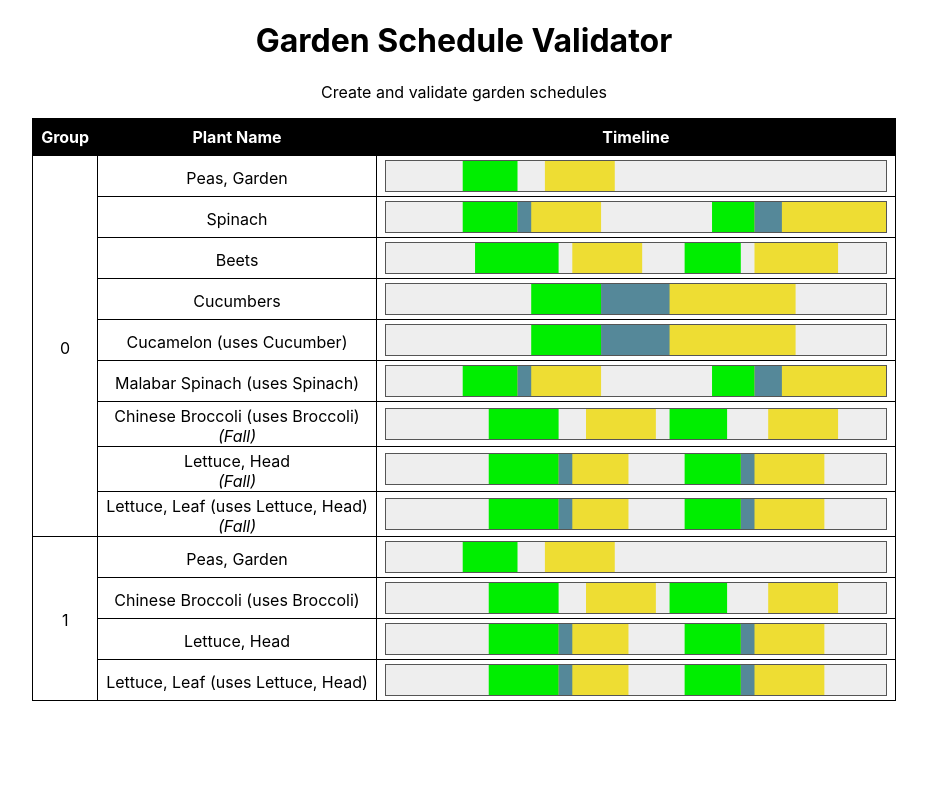
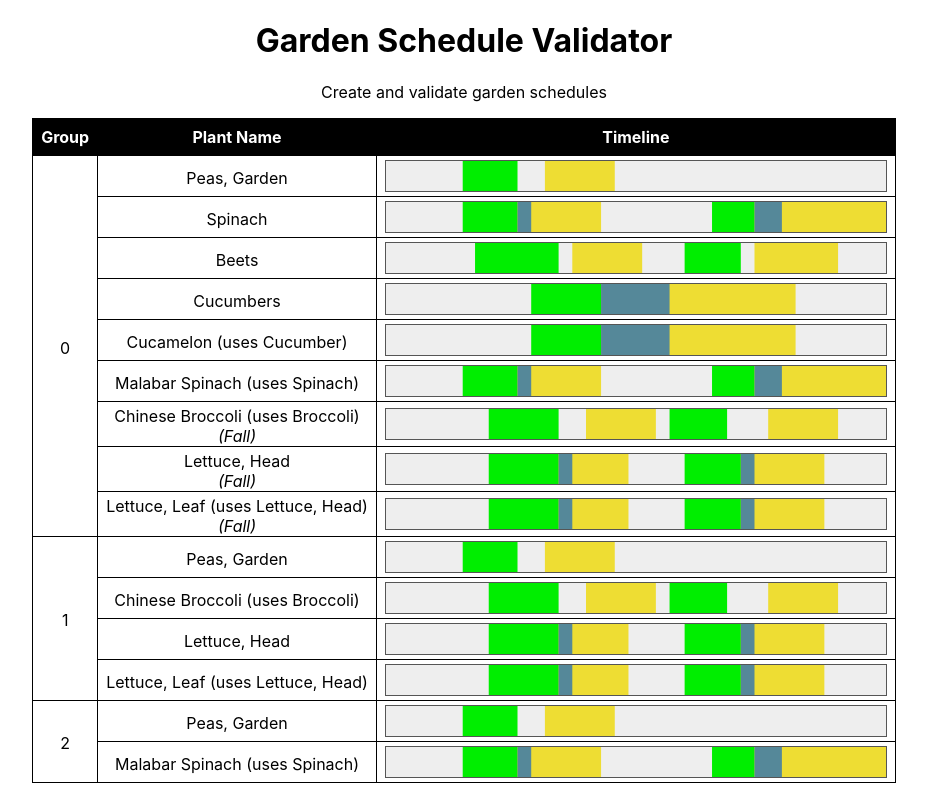
Before and after one commit to arcrad/garden_schedule_validator, a React (Create React App) app: page / in a window 1280 px wide. Shown: the whole page, without its empty margins (176-1103 px from the left). Built offline with nearby package versions, Linux system fonts and the light colour scheme.

Commit message:
added more plant schedule data

```diff
--- a/src/PlantSchedule.ts
+++ b/src/PlantSchedule.ts
@@ -74,6 +74,17 @@ const plantSchedule:PlantSchedule = [
 		groupId: 1,
 		numberOfPlants: 2
 	},
+	/////
+	{
+		plantId: 'Peas, Garden',
+		groupId: 2,
+		numberOfPlants: 15
+	},
+	{
+		plantId: 'Malabar Spinach',
+		groupId: 2,
+		numberOfPlants: 3
+	},
 ];
 
 export default plantSchedule;
```
